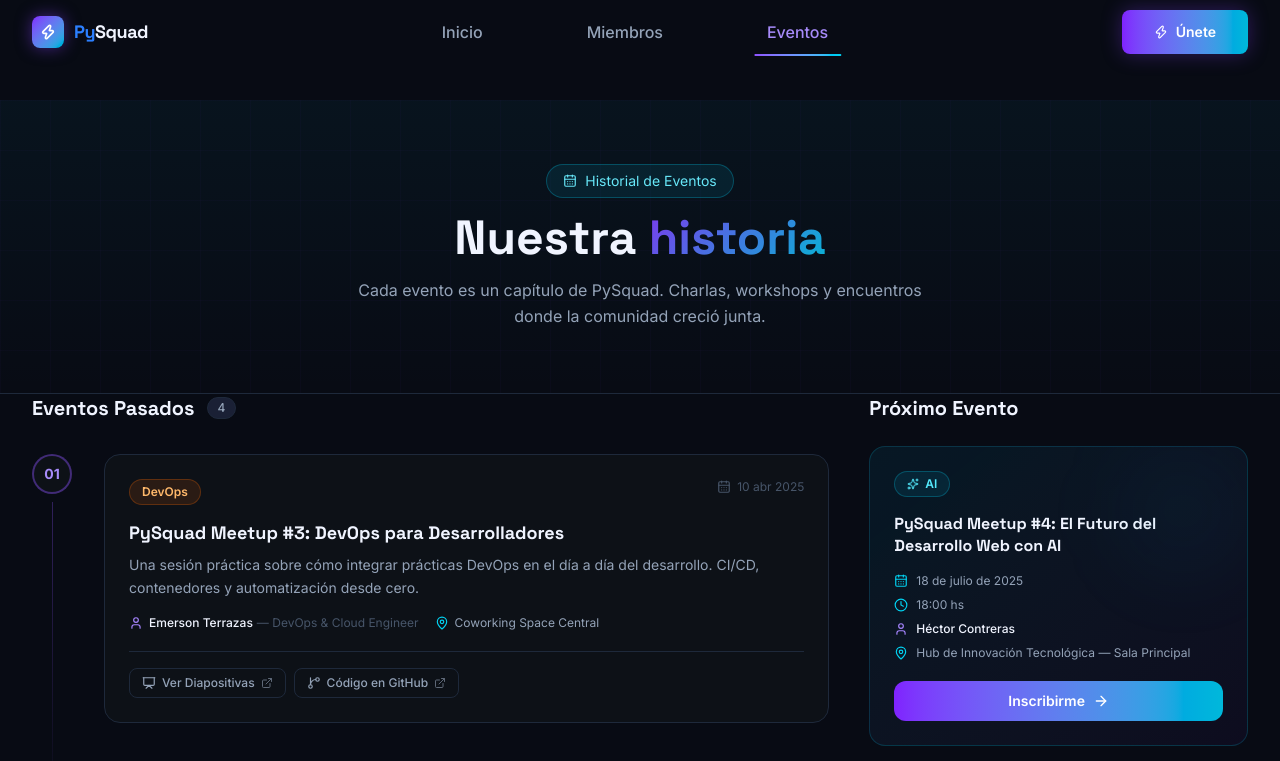
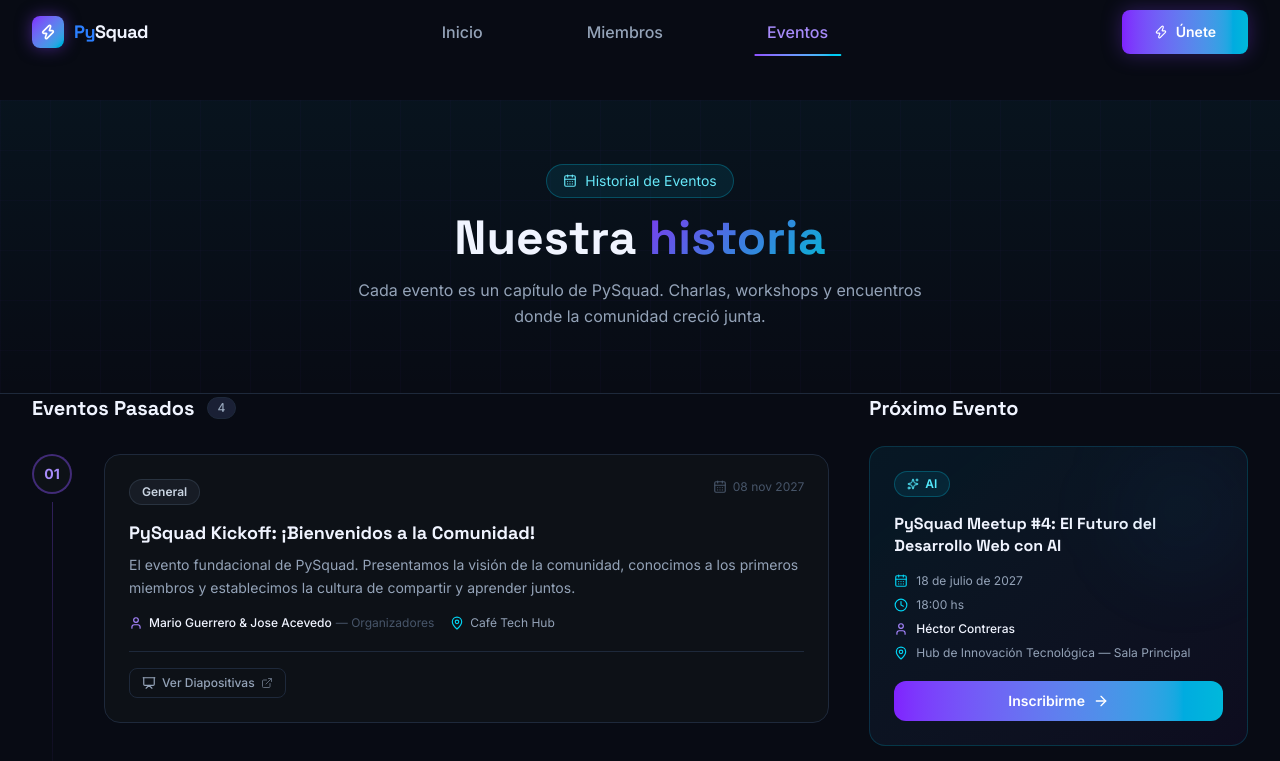
Before and after one commit to hectrhcc/Pysquad, a Next.js app: page /eventos in a window 1280 px wide. Shown: the top 761 px of the page. Built offline with nearby package versions, Linux system fonts and the light colour scheme.

Commit message:
feat: update all event dates to 2027

```diff
--- a/data/mockData.ts
+++ b/data/mockData.ts
@@ -79,7 +79,7 @@ export const events: Event[] = [
     title: "PySquad Meetup #4: El Futuro del Desarrollo Web con AI",
     description:
       "Exploraremos cómo la inteligencia artificial está transformando el desarrollo web: desde Copilots hasta agentes autónomos que escriben código. Una sesión técnica + debate abierto.",
-    date: "2025-07-18",
+    date: "2027-07-18",
     time: "18:00",
     location: "Hub de Innovación Tecnológica — Sala Principal",
     speaker: "Héctor Contreras",
@@ -95,7 +95,7 @@ export const events: Event[] = [
     title: "PySquad Meetup #3: DevOps para Desarrolladores",
     description:
       "Una sesión práctica sobre cómo integrar prácticas DevOps en el día a día del desarrollo. CI/CD, contenedores y automatización desde cero.",
-    date: "2025-04-10",
+    date: "2027-04-10",
     time: "18:30",
     location: "Coworking Space Central",
     speaker: "Emerson Terrazas",
@@ -110,7 +110,7 @@ export const events: Event[] = [
     title: "PySquad Meetup #2: Flutter desde Cero hasta Producción",
     description:
       "Recorrido completo del ecosistema Flutter: configuración, state management con Riverpod y despliegue en Play Store y App Store.",
-    date: "2025-02-20",
+    date: "2027-02-20",
     time: "18:00",
     location: "Universidad Tecnológica — Aula 301",
     speaker: "Alvaro Marquez",
@@ -125,7 +125,7 @@ export const events: Event[] = [
     title: "PySquad Kickoff: ¡Bienvenidos a la Comunidad!",
     description:
       "El evento fundacional de PySquad. Presentamos la visión de la comunidad, conocimos a los primeros miembros y establecimos la cultura de compartir y aprender juntos.",
-    date: "2024-11-08",
+    date: "2027-11-08",
     time: "19:00",
     location: "Café Tech Hub",
     speaker: "Mario Guerrero & Jose Acevedo",
@@ -139,7 +139,7 @@ export const events: Event[] = [
     title: "Workshop: APIs con FastAPI y PostgreSQL",
     description:
       "Taller hands-on para construir una API REST production-ready con Python, FastAPI, SQLAlchemy y PostgreSQL. Incluye autenticación JWT.",
-    date: "2025-01-15",
+    date: "2027-01-15",
     time: "09:00",
     location: "Online (Google Meet)",
     speaker: "Jose Acevedo",
```
